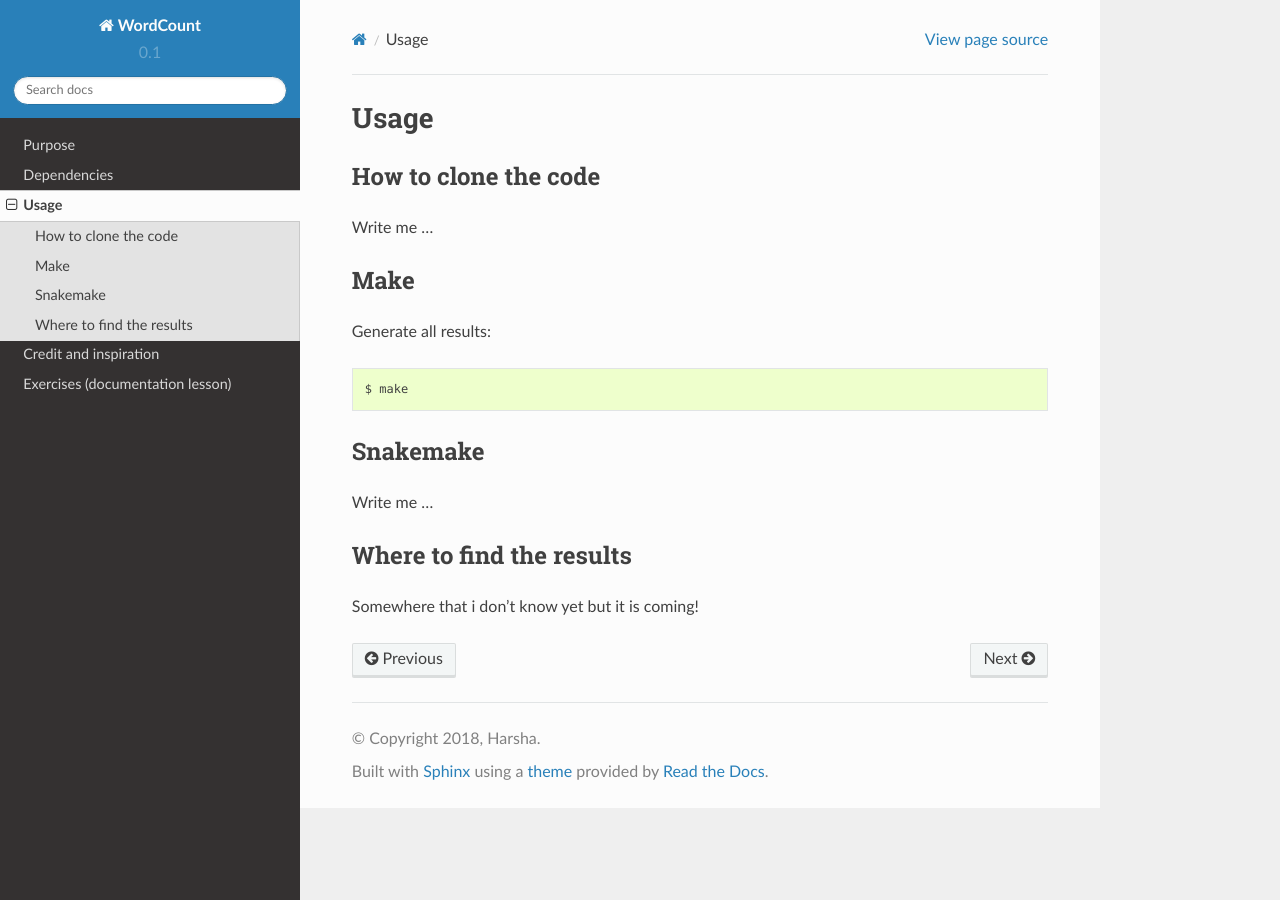
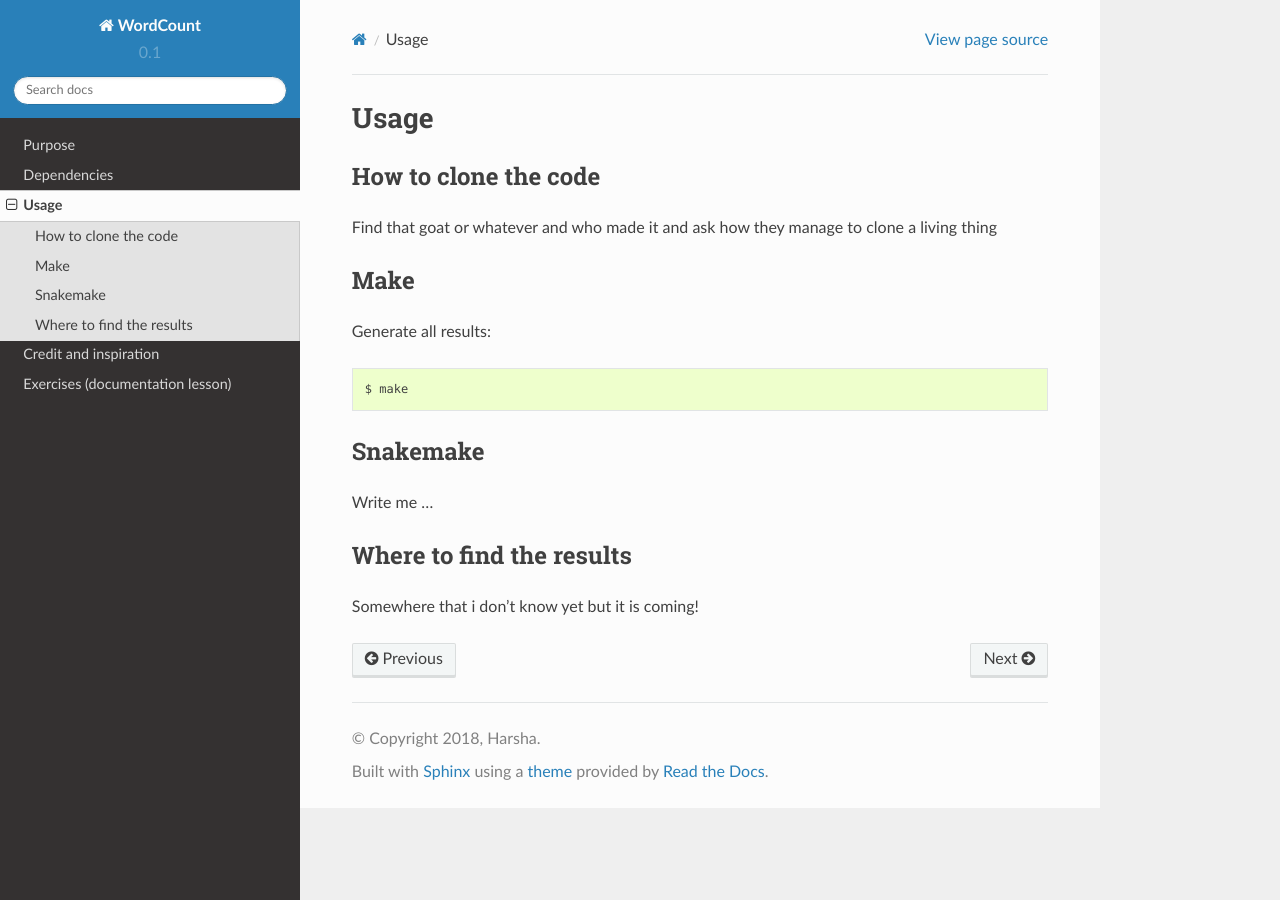
Before and after one commit to juliahoglund/word-count, a Sphinx documentation site: the page built from doc/usage.rst, in a window 1280 px wide. Built offline with Sphinx 7.4.7 and the Read the Docs theme 2.0.0, drawn with Linux system fonts in a browser that asks for light colours.

Commit message:
added cloning info

```diff
--- a/doc/usage.rst
+++ b/doc/usage.rst
@@ -7,7 +7,7 @@ Usage
 How to clone the code
 ---------------------
 
-Write me ...
+Find that goat or whatever and who made it and ask how they  manage to clone a living thing
 
 
 Make
```
